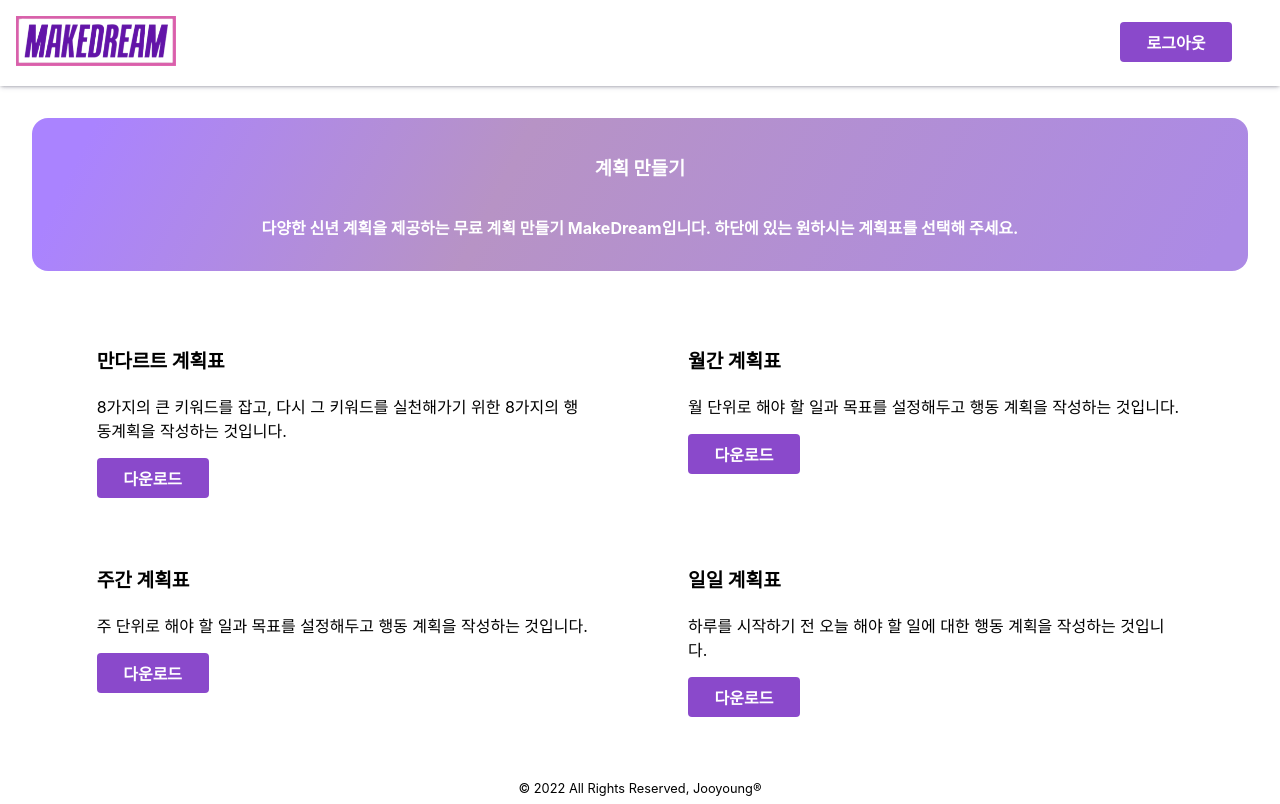
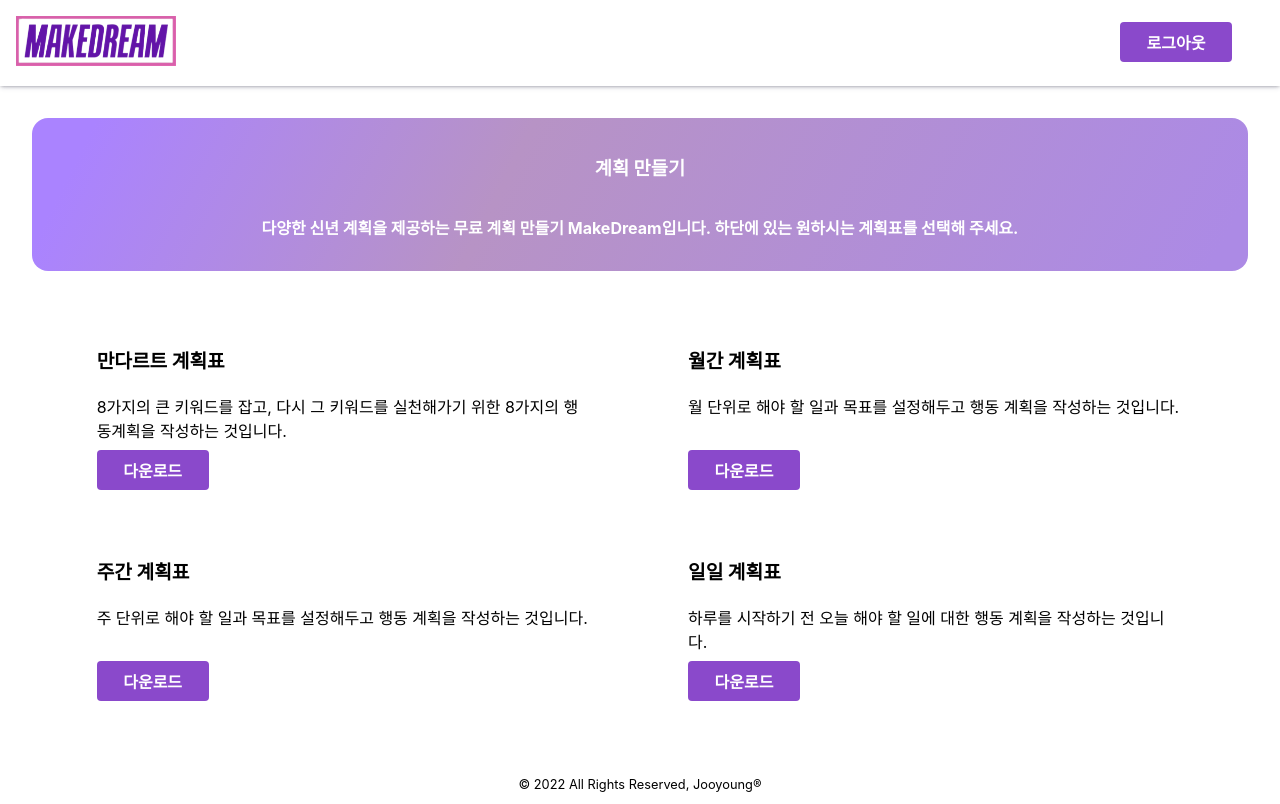
Before and after one commit to S-jooyoung/makeYourDream, a React (Create React App) app: page /main in a window 1280 px wide. Built offline with nearby package versions, Linux system fonts and the light colour scheme; no server answers; sample sign-in values are in the browser's storage; what pptxgenjs would draw is missing.

Commit message:
Style: schedule 버튼 위치 고정으로 변경

```diff
--- a/src/components/schedule/schedule.jsx
+++ b/src/components/schedule/schedule.jsx
@@ -6,7 +6,11 @@ const Schedule = ({ pptmaker, title, info }) => (
   <li className={styles.schedule}>
     <h1 className={styles.title}>{title}</h1>
     <p className={styles.info}>{info}</p>
-    <Button name={"다운로드"} onClick={(_ev) => pptmaker.mandart()}></Button>
+    <div className={styles.button}>
+      <Button name={"다운로드"} onClick={(_ev) => pptmaker.mandart()}>
+        만다르트
+      </Button>
+    </div>
   </li>
 );
 
--- a/src/components/schedule/schedule.module.css
+++ b/src/components/schedule/schedule.module.css
@@ -1,6 +1,7 @@
 @value makeGrey,makeShadow from "../../common/colors.css";
 
 .schedule {
+  position: relative;
   flex-basis: 46%;
   padding: 0.5em 2em;
   margin: 1rem;
@@ -18,6 +19,12 @@
 
 .info {
   font-size: 1rem;
+  margin-bottom: 3em;
+}
+
+.button {
+  position: absolute;
+  bottom: 0.5em;
 }
 
 @media screen and (max-width: mediaQuery) {
```
